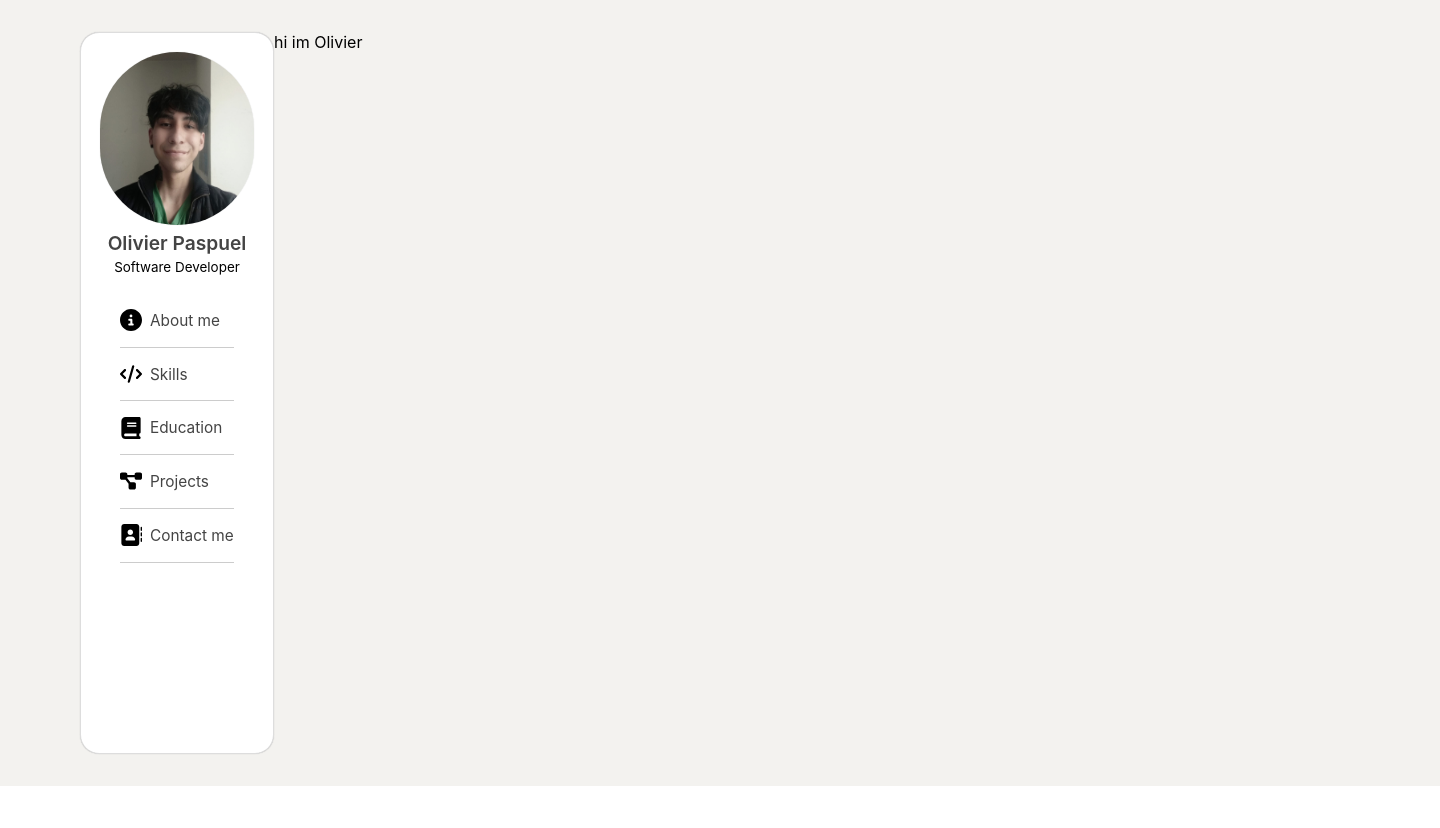
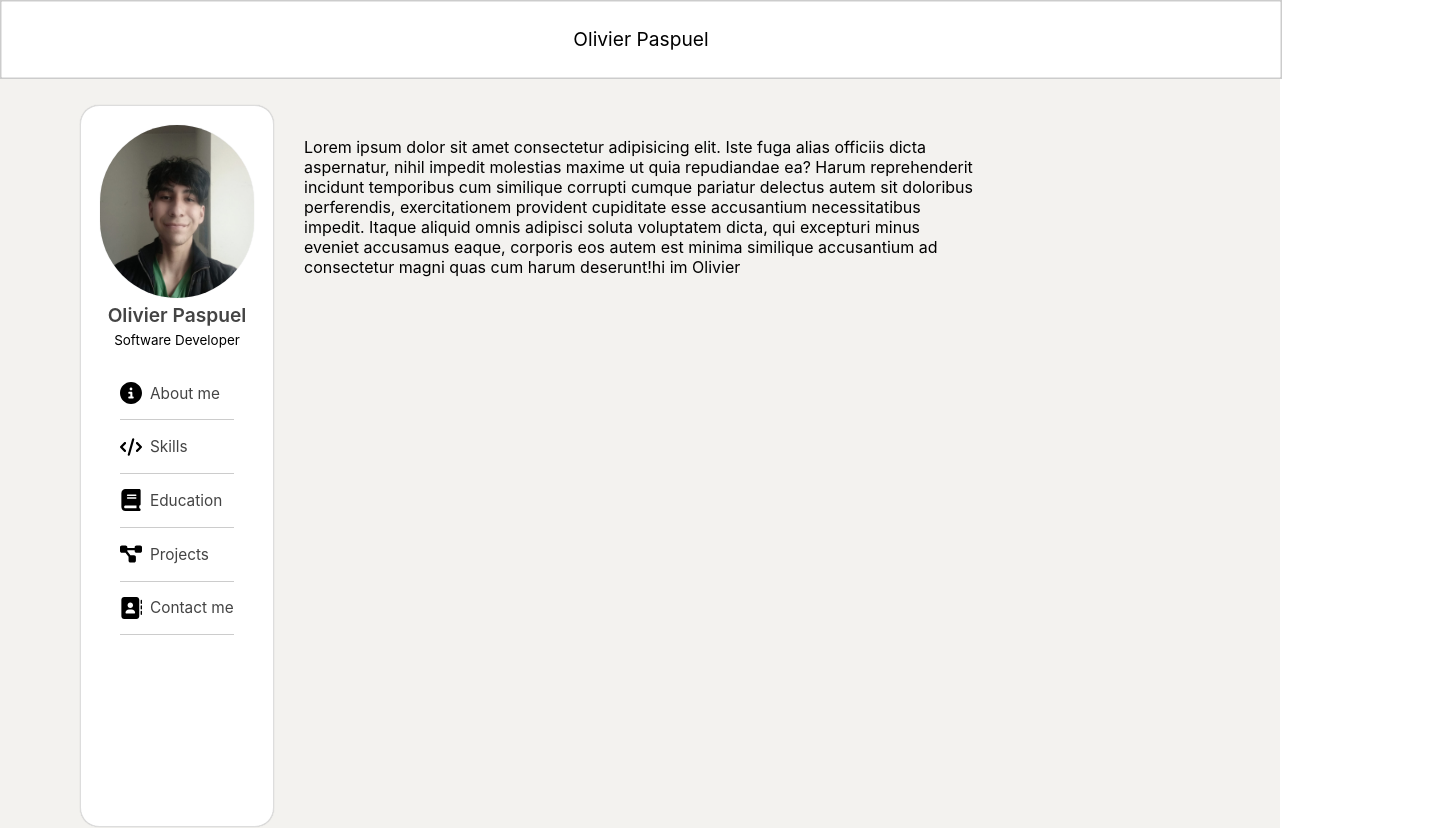
Before and after one commit to olivierpas13/personalPortfolio, a Next.js app: page / in a window 1280 px wide. Shown: the top 828 px of the page, 1440 px wide, since content can reach past the window. Before the commit the page ends 800 px from the top, so only its background shows below. Built offline with nearby package versions, Linux system fonts and the light colour scheme.

Commit message:
Layout completed with a header

```diff
--- a/components/sidebar/styledSidebar.js
+++ b/components/sidebar/styledSidebar.js
@@ -1,6 +1,7 @@
 import styled from "styled-components"
 
 const StyledSidebar = styled.nav`
+    position: fixed;
     font-size: 1.2em;
     box-shadow: 0 0 1px #bbb;
     border-radius: 1em;
--- a/layouts/landingLayout.jsx
+++ b/layouts/landingLayout.jsx
@@ -4,10 +4,19 @@ import StyledLandingLayout from "./styledLandingLayout";
 const LandingLayout = ({children}) => {
     return (
         <StyledLandingLayout>
-            <Sidebar className="sidebar" />
-            <main className="main-content" >
-                {children}
-            </main>
+            <div className="logo" >
+                <header className="name-logo" >
+                    Olivier Paspuel
+                </header>
+            </div>
+            <div className="content" >
+                <Sidebar className="sidebar" />
+                <main className="main-content" >
+                    Lorem ipsum dolor sit amet consectetur adipisicing elit. Iste fuga alias officiis dicta aspernatur, nihil impedit molestias maxime ut quia repudiandae ea? Harum reprehenderit incidunt temporibus cum similique corrupti cumque pariatur delectus autem sit doloribus perferendis, exercitationem provident cupiditate esse accusantium necessitatibus impedit. Itaque aliquid omnis adipisci soluta voluptatem dicta, qui excepturi minus eveniet accusamus eaque, corporis eos autem est minima similique accusantium ad consectetur magni quas cum harum deserunt!
+
+                    {children}
+                </main>
+            </div>
         </StyledLandingLayout>
     );
 }
--- a/layouts/styledLandingLayout.js
+++ b/layouts/styledLandingLayout.js
@@ -1,20 +1,45 @@
 import styled from "styled-components";
 
 const StyledLandingLayout = styled.section`
-padding: 2em 5em;
+    padding: 2em 5em;
     background-color: rgb(243, 242, 239);
-    width: 100%;
+    height: 100vh;
     display: flex;
-    flex-direction: row;
-    justify-content: space-between;
-    .sidebar{
-        max-width: 20%;
-        flex-grow: 1;
+    flex-direction: column;
+    .logo{
+        flex: 1;
+        .name-logo{
+            position: fixed;
+            display: flex;
+            justify-content: center;
+            align-items: center;
+            background-color: white;
+            width: 100%;
+            border: 1px solid #ccc;
+            box-shadow: 0 0 1px black inset;
+            font-size: 1.2em;
+            height: 4em;
+            top: 0;
+            left: 0;
+        }
+
     }
-    .main-content{
-        flex-grow: 5;
-        width: 80%;
+    .content{
+        flex: 10;
+        display: flex;
+        flex-direction: column;
+        .sidebar{
+            flex: 1;
+            max-width: 20%;
+        }
+        .main-content{
+            flex: 10;
+            padding-left: 20%;
+            padding-top: 2em;
+            width: calc(80% - 20%);
+        }
     }
+
 `
 
 export default StyledLandingLayout;
```
